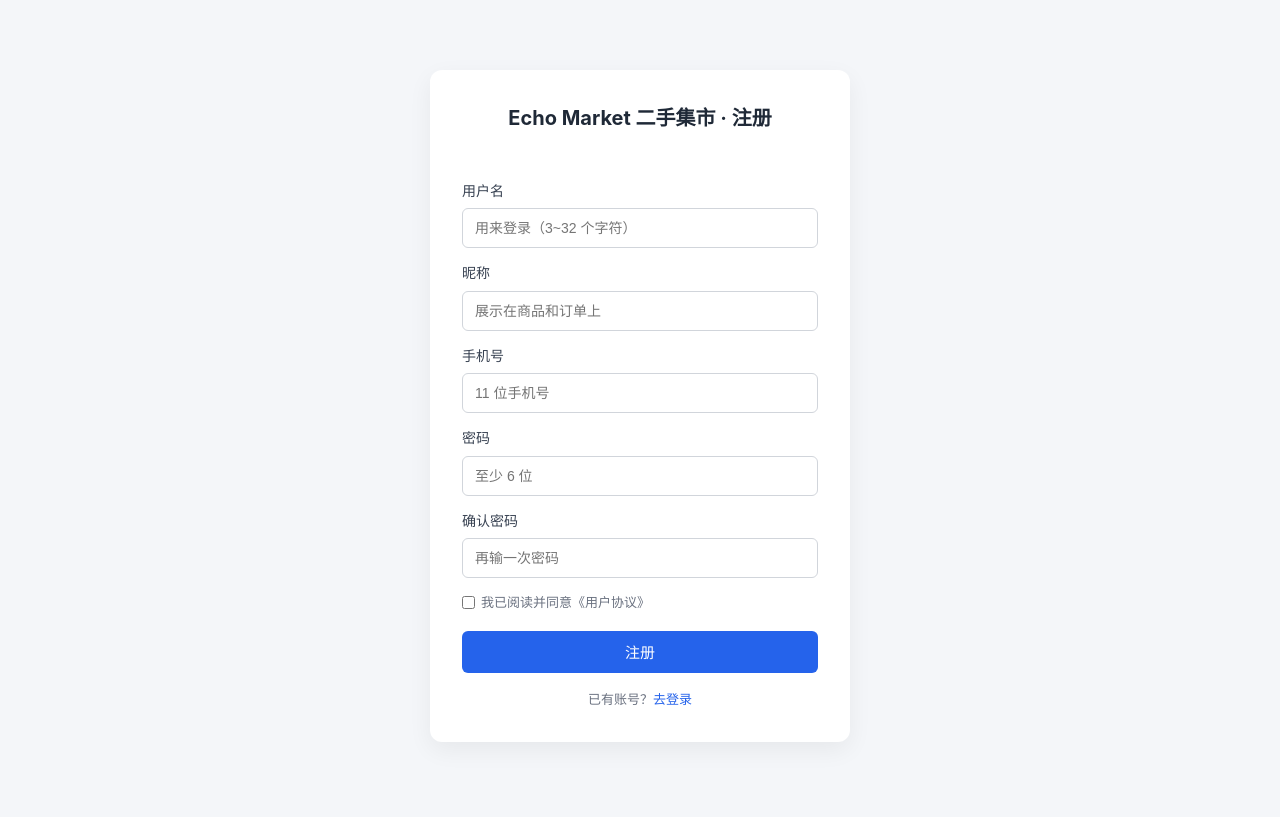
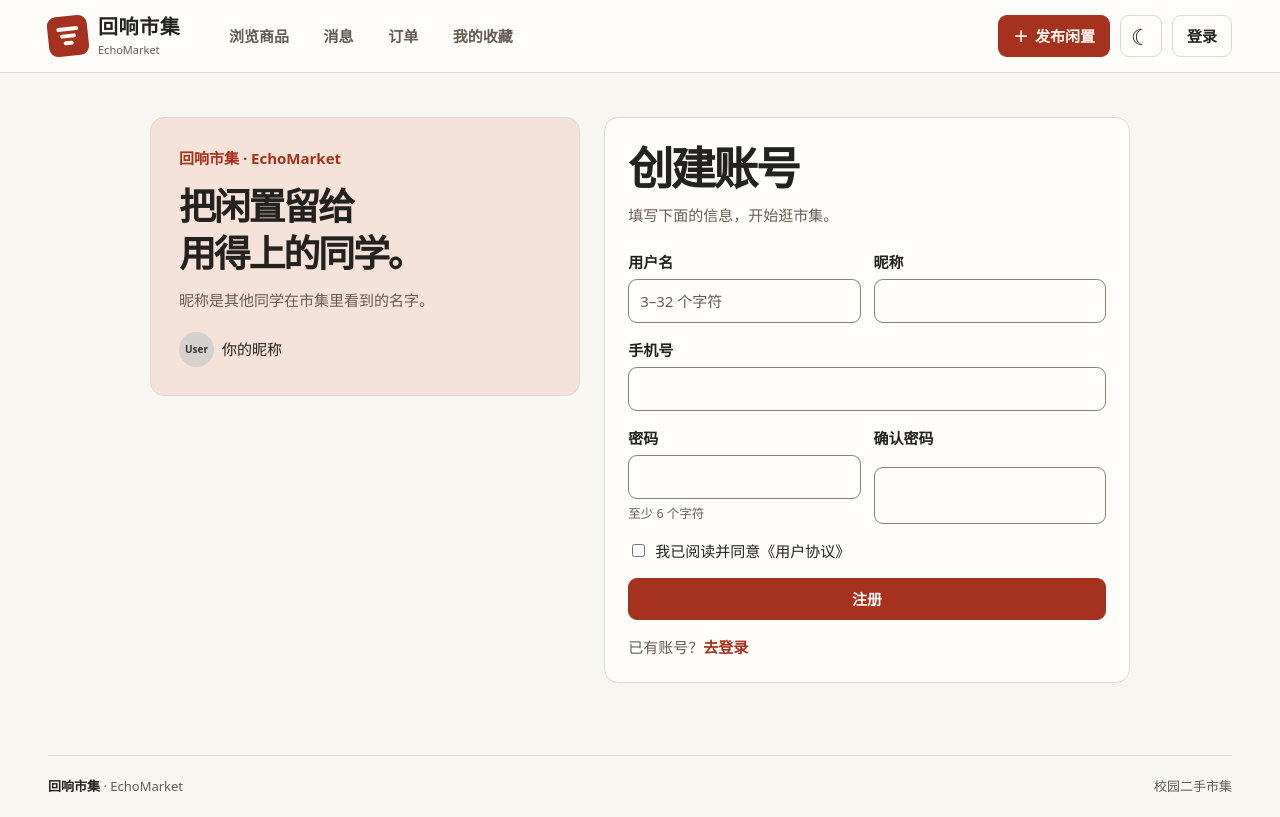
Before and after one commit to Aznobin/echo-market, a Java web app: template src/main/webapp/WEB-INF/views/account/register.jsp in a window 1280 px wide. Before the commit the page ends 705 px from the top, so only its background shows below. Run offline with Tomcat 11, a stand-in JSP engine, Linux system fonts and the light colour scheme; the template is opened without the code that fills it, so the values that code supplies are empty; database files in the repository are not loaded.

Commit message:
feat: 接入新版登录注册与真实昵称

```diff
--- a/src/main/java/com/echomarket/dao/account/UserDao.java
+++ b/src/main/java/com/echomarket/dao/account/UserDao.java
@@ -12,7 +12,7 @@ public class UserDao {
     private final QueryRunner qr = new QueryRunner(DBUtilDao.getDataSource());
 
     public User findByUsername(String username) throws SQLException {
-        String sql = "select id, username, password, create_time as createTime, status, role "
+        String sql = "select id, username, nickname, password, create_time as createTime, status, role "
                    + "from user where username = ?";
         return qr.query(sql, new BeanHandler<>(User.class), username);
     }
@@ -23,7 +23,7 @@ public class UserDao {
     }
 
     public User findById(int id) throws SQLException {
-        String sql = "select id, username, password, create_time as createTime, status, role "
+        String sql = "select id, username, nickname, password, create_time as createTime, status, role "
                    + "from user where id = ?";
         return qr.query(sql, new BeanHandler<>(User.class), id);
     }
--- a/src/main/webapp/WEB-INF/views/account/register.jsp
+++ b/src/main/webapp/WEB-INF/views/account/register.jsp
@@ -1,59 +1,32 @@
 <%@ page contentType="text/html; charset=UTF-8" pageEncoding="UTF-8" %>
-<!DOCTYPE html>
-<html lang="zh-CN">
-<head>
-    <meta charset="UTF-8">
-    <title>Echo Market - 注册</title>
-    <link rel="stylesheet" href="${pageContext.request.contextPath}/css/account/register.css">
-</head>
-<body>
-<div class="register-wrap">
-    <div class="register-card">
-        <h2 class="register-title">Echo Market 二手集市 · 注册</h2>
-        <p class="msg"><%= request.getAttribute("msg") == null ? "" : request.getAttribute("msg") %></p>
-        <form action="register" method="post">
-            <div class="form-row">
-                <label for="username">用户名</label>
-                <input type="text" id="username" name="username" maxlength="32" pattern=".{3,32}"
-                       title="用户名 3~32 个字符" placeholder="用来登录（3~32 个字符）" required>
-            </div>
-            <div class="form-row">
-                <label for="nickname">昵称</label>
-                <input type="text" id="nickname" name="nickname" maxlength="32" placeholder="展示在商品和订单上" required>
-            </div>
-            <div class="form-row">
-                <label for="phone">手机号</label>
-                <input type="tel" id="phone" name="phone" maxlength="11" pattern="1[3-9][0-9]{9}"
-                       title="请填写手机号" placeholder="11 位手机号" required>
-            </div>
-            <div class="form-row">
-                <label for="password">密码</label>
-                <input type="password" id="password" name="password" minlength="6" maxlength="64"
-                       placeholder="至少 6 位" required>
-            </div>
-            <div class="form-row">
-                <label for="confirmPassword">确认密码</label>
-                <input type="password" id="confirmPassword" name="confirmPassword" maxlength="64" placeholder="再输一次密码" required>
-            </div>
-            <label class="agree-row">
-                <input type="checkbox" name="agree" value="1" required>
-                我已阅读并同意《用户协议》
-            </label>
-            <button class="register-btn" type="submit">注册</button>
-        </form>
-        <p class="tip">已有账号？<a href="login.jsp">去登录</a></p>
+<%@ taglib prefix="c" uri="jakarta.tags.core" %>
+<%@ taglib prefix="market" tagdir="/WEB-INF/tags/market" %>
+<market:layout title="注册" stylesheet="/css/market/account.css">
+    <div class="columns account-layout">
+        <aside class="panel account-intro">
+            <p>回响市集 · EchoMarket</p>
+            <strong>把闲置留给<br>用得上的同学。</strong>
+            <p class="muted">昵称是其他同学在市集里看到的名字。</p>
+            <market:identity name="你的昵称"/>
+        </aside>
+        <section class="panel account-panel" aria-labelledby="account-title">
+            <header class="page-head"><h1 id="account-title">创建账号</h1><p>填写下面的信息，开始逛市集。</p></header>
+            <c:if test="${not empty msg}"><p class="notice" role="alert"><c:out value="${msg}"/></p></c:if>
+            <form class="form" action="<c:url value='/register'/>" method="post" id="register-form">
+                <div class="form-row">
+                    <label class="field">用户名<input name="username" maxlength="32" pattern=".{3,32}" autocomplete="username" placeholder="3–32 个字符" required></label>
+                    <label class="field">昵称<input name="nickname" maxlength="32" autocomplete="nickname" required></label>
+                </div>
+                <label class="field">手机号<input type="tel" name="phone" maxlength="11" pattern="1[3-9][0-9]{9}" autocomplete="tel-national" inputmode="tel" required></label>
+                <div class="form-row">
+                    <label class="field">密码<input type="password" name="password" minlength="6" maxlength="64" autocomplete="new-password" required><small>至少 6 个字符</small></label>
+                    <label class="field">确认密码<input type="password" name="confirmPassword" maxlength="64" autocomplete="new-password" required></label>
+                </div>
+                <label class="account-agree"><input type="checkbox" name="agree" value="1" required> 我已阅读并同意《用户协议》</label>
+                <button class="btn primary" type="submit">注册</button>
+            </form>
+            <p class="muted account-switch">已有账号？<a class="text-link" href="<c:url value='/login.jsp'/>">去登录</a></p>
+        </section>
     </div>
-</div>
-
-<script>
-    document.querySelector("form").addEventListener("submit", function (e) {
-        var pwd = document.getElementById("password").value;
-        var confirmPwd = document.getElementById("confirmPassword").value;
-        if (pwd !== confirmPwd) {
-            e.preventDefault();
-            alert("两次输入的密码不一致");
-        }
-    });
-</script>
-</body>
-</html>
+    <script src="<c:url value='/js/market/register.js'/>"></script>
+</market:layout>
--- /dev/null
+++ b/src/main/webapp/css/market/account.css
@@ -0,0 +1,13 @@
+.account-layout { width: min(100%, 980px); margin: 14px auto; grid-template-columns: minmax(0, .9fr) minmax(0, 1.1fr); }
+.account-intro { display: grid; align-content: center; gap: 12px; background: var(--wash); min-height: 237px; padding: 28px; }
+.account-intro > p:first-child { color: var(--accent); font-weight: 650; }
+.account-intro strong { font-size: clamp(23px, 3vw, 37px); line-height: 1.27; letter-spacing: -.06em; }
+.account-intro .identity { margin-top: 8px; }
+.account-panel .page-head { margin-top: 0; }
+.account-panel .page-head h1 { font-size: clamp(30px, 4vw, 45px); }
+.account-panel .notice { margin-bottom: 15px; }
+.account-agree { display: flex; align-items: center; gap: 7px; }
+.account-switch { margin-top: 15px; }
+.welcome-panel { max-width: 670px; margin-inline: auto; }
+.welcome-panel > .identity, .welcome-panel > p { margin-bottom: 12px; }
+@media (max-width: 850px) { .account-layout { grid-template-columns: 1fr; max-width: 600px; } .account-intro { min-height: 0; padding: 22px; } }
--- /dev/null
+++ b/src/main/webapp/js/market/register.js
@@ -0,0 +1,13 @@
+(() => {
+    const form = document.getElementById('register-form');
+    if (!form) return;
+    const password = form.elements.namedItem('password');
+    const confirm = form.elements.namedItem('confirmPassword');
+    const match = () => confirm.setCustomValidity(!confirm.value || password.value === confirm.value ? '' : '两次输入的密码不一致');
+    password.addEventListener('input', match);
+    confirm.addEventListener('input', match);
+    form.addEventListener('submit', event => {
+        match();
+        if (!confirm.reportValidity()) event.preventDefault();
+    });
+})();
```
Also changed, not shown: src/main/webapp/WEB-INF/views/account/login.jsp (+21 -20 lines), src/main/webapp/WEB-INF/views/account/welcome.jsp (+10 -21 lines).
